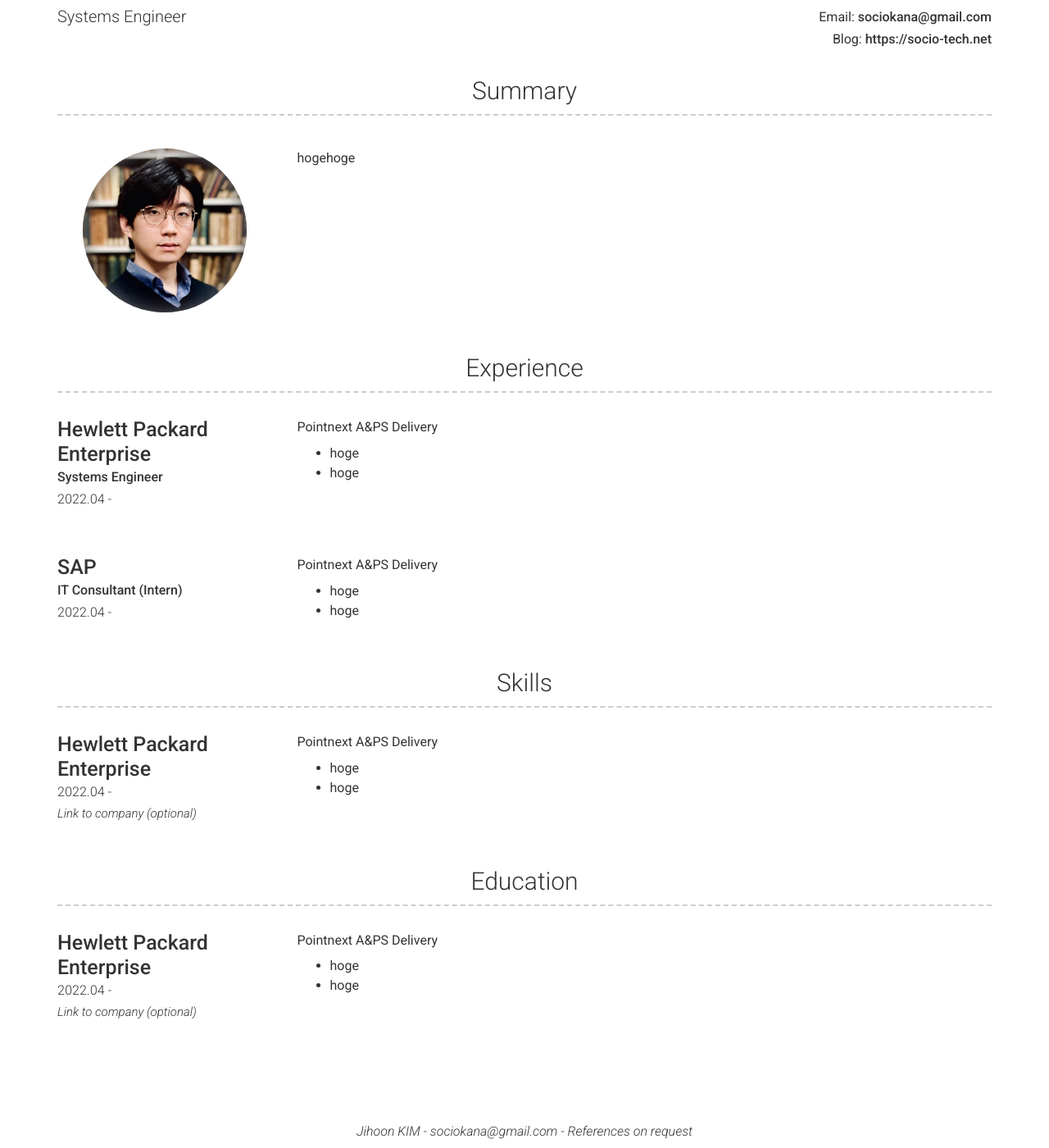
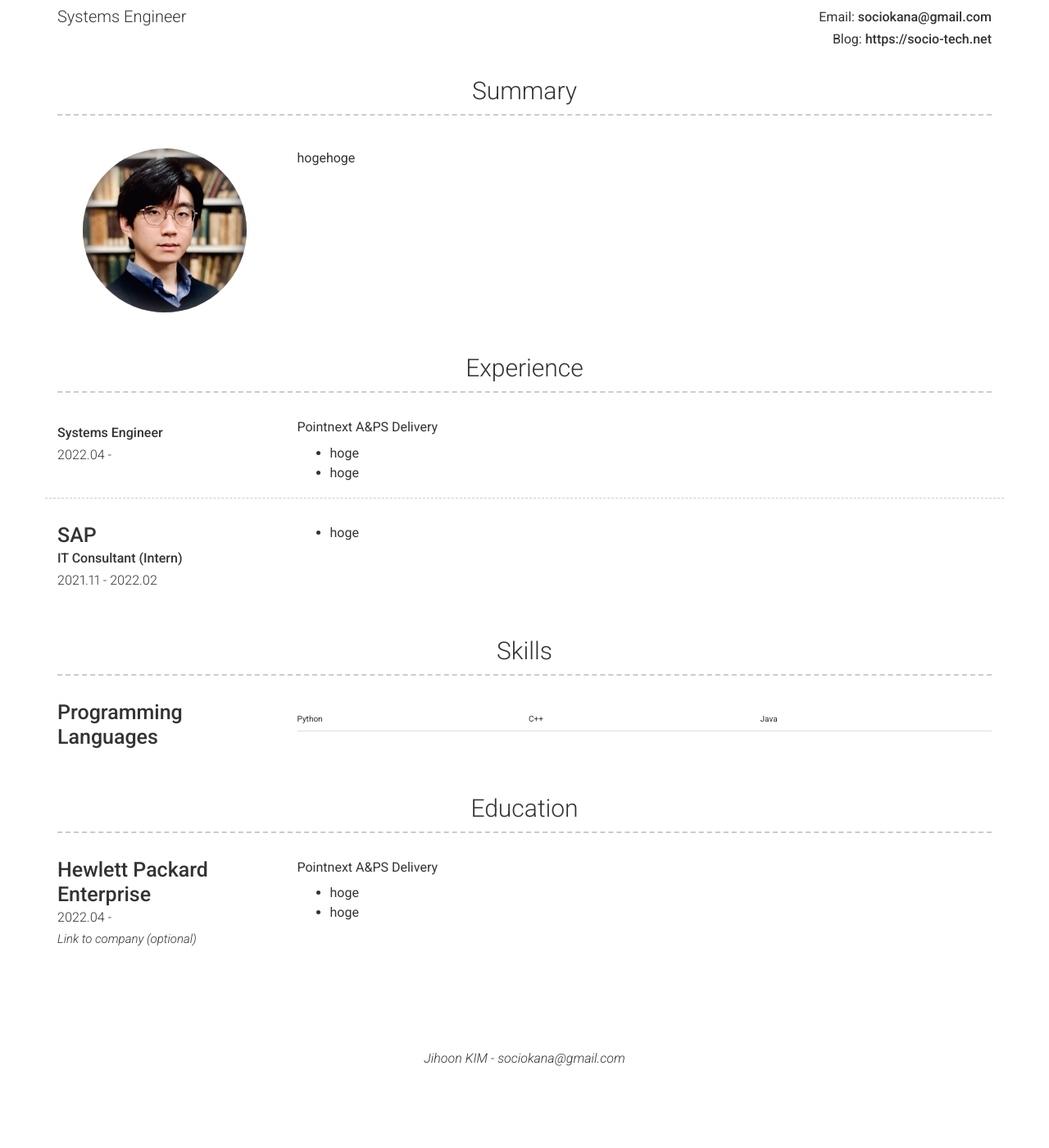
Before and after one commit to sociokana/sociokana.github.io, a Jekyll site: the page built from index.md, in a window 1280 px wide and 1400 px high, scrolled down 121 px. Shown: the whole window at 82% size. Built offline with Jekyll 4.4.1, drawn with Linux system fonts in a browser that asks for light colours; nearby versions of some CDN libraries; after the commit the page ends 1432 px from its top, so only the background shows below that.

Commit message:
Update _config.yml

```diff
--- a/_config.yml
+++ b/_config.yml
@@ -80,7 +80,7 @@ content:
     layout: list
     content:
       - layout: left
-        title: Hewlett Packard Enterprise
+        border: weak
         sub_title: Systems Engineer
         caption: 2022.04 -
         # link: Link to company (optional)
@@ -93,28 +93,24 @@ content:
       - layout: left
         title: SAP
         sub_title: IT Consultant (Intern)
-        caption: 2022.04 -
+        caption: 2021.11 - 2022.02
         # link: Link to company (optional)
         # quote: >
           # Short description of the company (optional)
         description: | # this will include new lines to allow paragraphs
-          Pointnext A&PS Delivery
-          - hoge
           - hoge
   - title: Skills
     layout: list
     content:
       - layout: left
-        title: Hewlett Packard Enterprise
+        title: Programming Languages
 #        sub_title: Systems Engineer
-        caption: 2022.04 -
-        link: Link to company (optional)
+        # caption: 2022.04 -
+        # link: Link to company (optional)
         # quote: >
           # Short description of the company (optional)
         description: | # this will include new lines to allow paragraphs
-          Pointnext A&PS Delivery
-          - hoge
-          - hoge
+          Python | C++ | Java
   - title: Education
     layout: list
     content:
@@ -133,7 +129,7 @@ content:
 
 
 # Footer
-footer_show_references: true
+footer_show_references: false
 # references_title: References on request (Override references text)
 
 # Build settings
```
